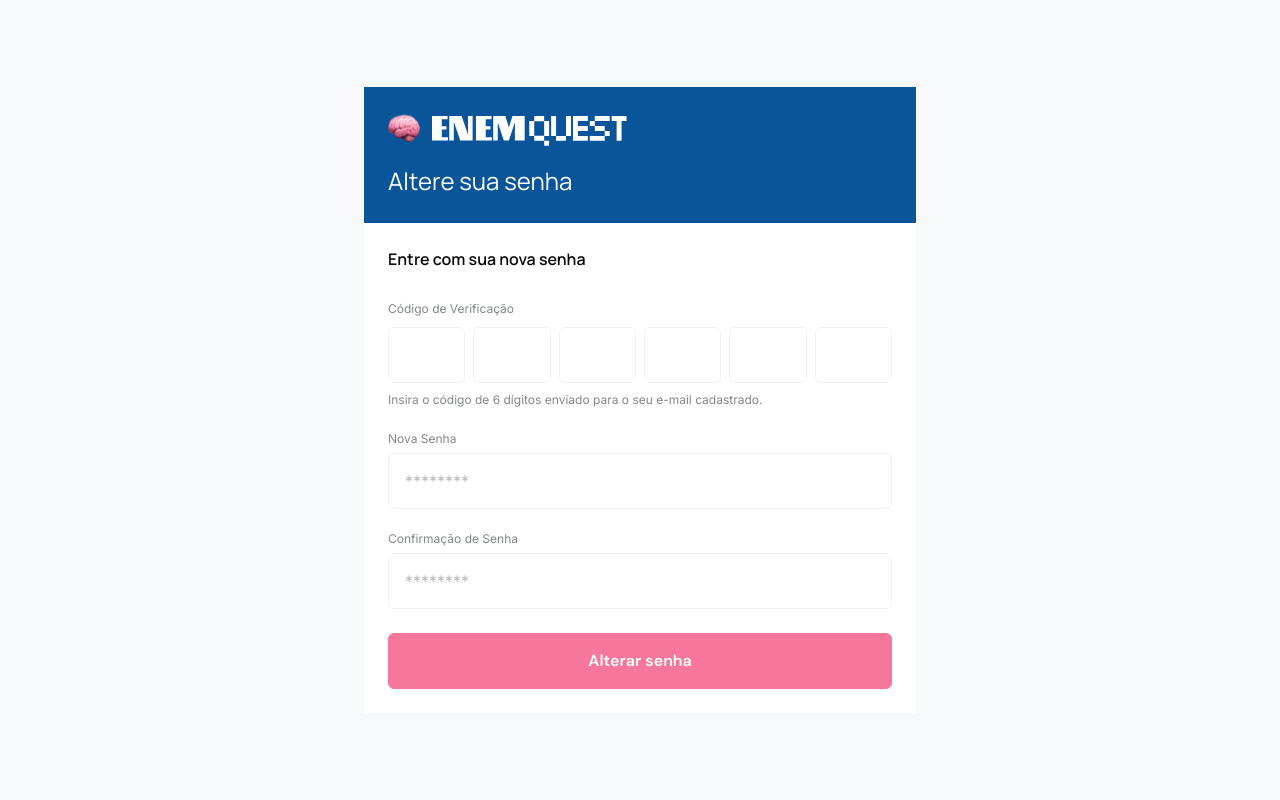
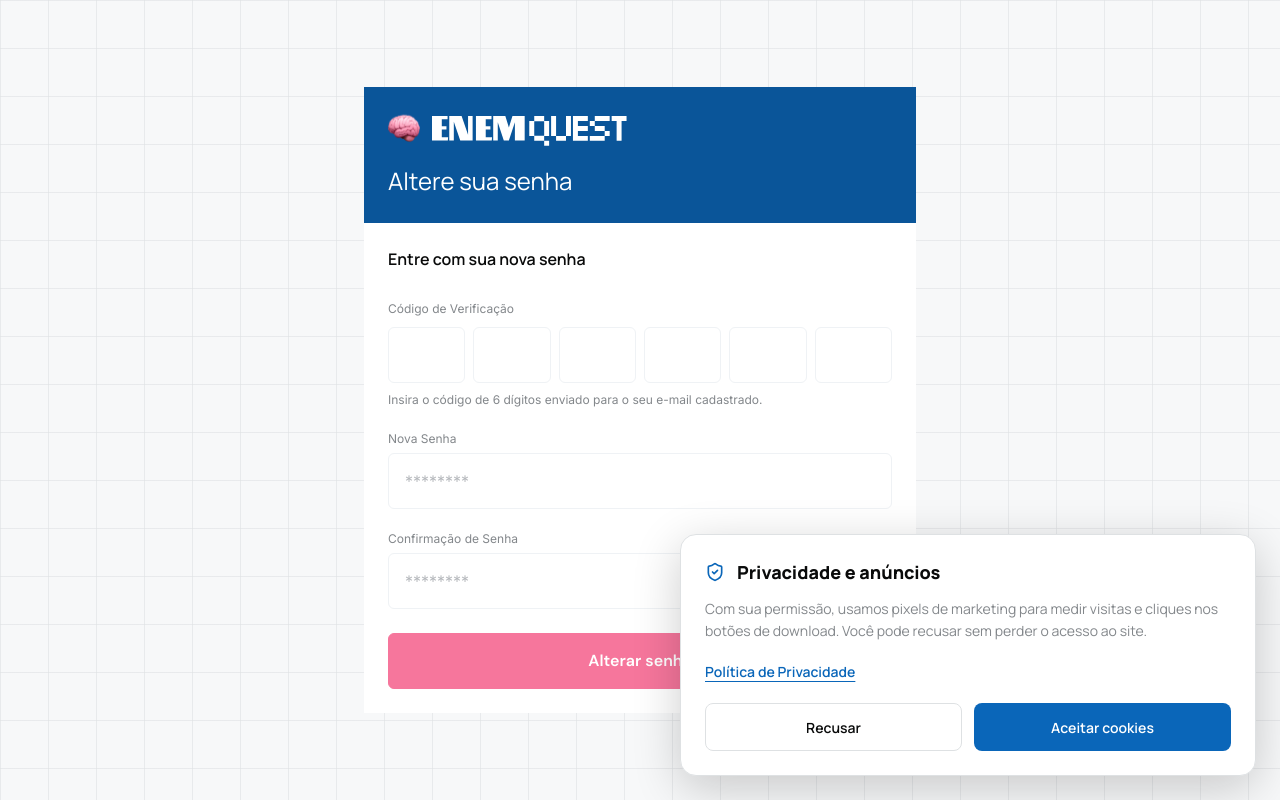
Before and after one commit to marlonlencina/enemquest-frontend, a Next.js app: page /auth/reset-password in a window 1280 px wide. Built offline with nearby package versions, Linux system fonts and the light colour scheme; no server answers; some icons are missing; what @radix-ui/themes would draw is missing.

Commit message:
fix enemquest

```diff
--- a/src/app/auth/reset-password/page.tsx
+++ b/src/app/auth/reset-password/page.tsx
@@ -1,4 +1,5 @@
 "use client";
+import { AuthCard } from "@/app/components/auth/AuthCard";
 import { Button } from "@/app/components/form/Button";
 import { HelperMessage } from "@/app/components/form/HelperMessage";
 import { Input } from "@/app/components/form/Input";
@@ -77,17 +78,17 @@
     },
   });
   return (
-    <div className="bg-gray-100-custom w-full">
+    <div className="auth-grid-background w-full">
       <Container>
-        <div className="flex items-center justify-center w-full py-12 flex-1 bg-gray-100-custom px-6 min-h-screen">
-          <div className="max-w-[552px] mx-auto w-full bg-white">
-            <div className="bg-blue-primary-dark p-6">
+        <div className="flex items-center justify-center w-full py-12 flex-1 px-6 min-h-screen">
+          <AuthCard>
+            <div className="auth-card-heading bg-blue-primary-dark p-6">
               <Logo height={36} />
               <h6 className="font-head text-head24 text-white-custom font-normal mt-4">
                 Altere sua senha
               </h6>
             </div>
-            <div className="w-full p-6 flex flex-col gap-6">
+            <div className="auth-card-content w-full p-6 flex flex-col gap-6">
               <HelperMessage message={serverError} showIcon variant="error" />
               <div className="">
                 <h6 className="font-head text-body16 font-semibold text-black-custom">
@@ -159,7 +160,7 @@
                 </form>
               </div>
             </div>
-          </div>
+          </AuthCard>
         </div>
       </Container>
     </div>
--- /dev/null
+++ b/src/app/components/auth/AuthCard.tsx
@@ -0,0 +1,28 @@
+"use client";
+
+import { motion, useReducedMotion } from "framer-motion";
+import { usePathname } from "next/navigation";
+import type { ReactNode } from "react";
+
+export const AuthCard = ({ children }: { children: ReactNode }) => {
+  const pathname = usePathname();
+  const reducedMotion = useReducedMotion();
+
+  return (
+    <motion.div
+      key={pathname}
+      initial={{ opacity: 0, y: 0, scale: 1 }}
+      animate={{ opacity: 1, y: 0, scale: 1 }}
+      transition={{ duration: reducedMotion ? 0.4 : 0.9, ease: [0.22, 1, 0.36, 1] }}
+      className="mx-auto w-full max-w-[552px] bg-white"
+    >
+      <motion.div
+        initial={false}
+        animate={reducedMotion ? { y: 0, scale: 1 } : { y: [36, 0], scale: [0.97, 1] }}
+        transition={{ duration: 0.9, ease: [0.22, 1, 0.36, 1] }}
+      >
+        {children}
+      </motion.div>
+    </motion.div>
+  );
+};
--- a/src/app/components/landing/LandingFooter.tsx
+++ b/src/app/components/landing/LandingFooter.tsx
@@ -1,5 +1,6 @@
 import Link from "next/link";
 import { Smartphone } from "lucide-react";
+import { PrivacySettingsButton } from "../privacy/PrivacySettingsButton";
 import { Logo } from "../layout/Logo";
 import { WHATSAPP_COMMUNITY_URL } from "./content";
 
@@ -81,6 +82,7 @@
         <div className="flex flex-col items-center gap-2 sm:items-start">
           <span>© {new Date().getFullYear()} ENEM Quest. Todos os direitos reservados.</span>
           <Link href="/politicas-e-termos" className="text-white/80 underline underline-offset-4 hover:text-white-custom">Política de privacidade e termos de uso</Link>
+          <PrivacySettingsButton />
         </div>
         <span>
           ENEM é uma avaliação do INEP. O ENEM Quest não possui vínculo com o INEP ou o MEC.
--- /dev/null
+++ b/src/app/components/privacy/CookieConsent.tsx
@@ -0,0 +1,61 @@
+"use client";
+
+import { ShieldCheck } from "lucide-react";
+import Link from "next/link";
+import { useEffect, useState } from "react";
+import {
+  getMarketingConsent,
+  MarketingConsent,
+  OPEN_PRIVACY_SETTINGS_EVENT,
+  PRIVACY_CONSENT_EVENT,
+  PRIVACY_CONSENT_KEY,
+} from "@/config/privacyConsent";
+
+export const CookieConsent = () => {
+  const [visible, setVisible] = useState(false);
+
+  useEffect(() => {
+    setVisible(getMarketingConsent() === null);
+    const reopen = () => setVisible(true);
+    const sync = (event: StorageEvent) => {
+      if (event.key === PRIVACY_CONSENT_KEY || event.key === null) {
+        setVisible(getMarketingConsent() === null);
+      }
+    };
+    window.addEventListener(OPEN_PRIVACY_SETTINGS_EVENT, reopen);
+    window.addEventListener("storage", sync);
+    return () => {
+      window.removeEventListener(OPEN_PRIVACY_SETTINGS_EVENT, reopen);
+      window.removeEventListener("storage", sync);
+    };
+  }, []);
+
+  const choose = (consent: MarketingConsent) => {
+    try {
+      window.localStorage.setItem(PRIVACY_CONSENT_KEY, consent);
+    } catch {
+      // Still respect the choice in this page when browser storage is blocked.
+    }
+    window.dispatchEvent(new CustomEvent(PRIVACY_CONSENT_EVENT, { detail: consent }));
+    setVisible(false);
+  };
+
+  if (!visible) return null;
+
+  return (
+    <aside aria-labelledby="cookie-consent-title" className="landing-page fixed inset-x-3 bottom-[max(0.75rem,env(safe-area-inset-bottom))] z-[10000] mx-auto max-h-[calc(100dvh-2rem)] max-w-xl overflow-y-auto rounded-2xl border border-gray-300-custom bg-white-custom p-5 text-black-custom shadow-[0_12px_48px_rgba(9,10,10,0.2)] sm:inset-x-auto sm:right-6 sm:bottom-6 sm:mx-0 sm:w-[calc(100%-3rem)] sm:p-6">
+      <div className="flex items-center gap-3">
+        <ShieldCheck aria-hidden className="h-5 w-5 shrink-0 text-blue-primary" />
+        <h2 id="cookie-consent-title" className="text-body18 font-extrabold">Privacidade e anúncios</h2>
+      </div>
+      <p className="mt-3 text-body14 leading-relaxed text-gray-500-custom">
+        Com sua permissão, usamos pixels de marketing para medir visitas e cliques nos botões de download. Você pode recusar sem perder o acesso ao site.
+      </p>
+      <Link href="/politicas-e-termos#privacidade" className="mt-3 inline-flex min-h-8 items-center text-body14 font-semibold text-blue-primary underline underline-offset-4 focus-visible:outline-2 focus-visible:outline-offset-2 focus-visible:outline-blue-primary">Política de Privacidade</Link>
+      <div className="mt-4 grid grid-cols-2 gap-3">
+        <button type="button" onClick={() => choose("rejected")} className="min-h-12 rounded-lg border border-gray-300-custom px-4 py-3 text-body14 font-semibold hover:bg-gray-100-custom focus-visible:outline-2 focus-visible:outline-offset-2 focus-visible:outline-blue-primary">Recusar</button>
+        <button type="button" onClick={() => choose("accepted")} className="min-h-12 rounded-lg bg-blue-primary px-4 py-3 text-body14 font-semibold text-white-custom hover:bg-blue-primary-dark focus-visible:outline-2 focus-visible:outline-offset-2 focus-visible:outline-blue-primary">Aceitar cookies</button>
+      </div>
+    </aside>
+  );
+};
--- /dev/null
+++ b/src/app/components/privacy/PrivacySettingsButton.tsx
@@ -0,0 +1,9 @@
+"use client";
+
+import { OPEN_PRIVACY_SETTINGS_EVENT } from "@/config/privacyConsent";
+
+export const PrivacySettingsButton = () => (
+  <button type="button" onClick={() => window.dispatchEvent(new Event(OPEN_PRIVACY_SETTINGS_EVENT))} className="min-h-8 text-white/80 underline underline-offset-4 hover:text-white-custom focus-visible:outline-2 focus-visible:outline-offset-2 focus-visible:outline-white">
+    Preferências de cookies
+  </button>
+);
--- a/src/app/globals.css
+++ b/src/app/globals.css
@@ -90,3 +90,11 @@
 .landing-page section[id] {
   scroll-margin-top: 12rem;
 }
+
+.auth-grid-background {
+  background-color: var(--color-gray-100-custom);
+  background-image:
+    linear-gradient(to right, #dee1e399 1px, transparent 1px),
+    linear-gradient(to bottom, #dee1e399 1px, transparent 1px);
+  background-size: 48px 48px;
+}
--- a/src/app/layout.tsx
+++ b/src/app/layout.tsx
@@ -1,3 +1,4 @@
+import { CookieConsent } from "./components/privacy/CookieConsent";
 import { AuthProvider } from "@/context/useAuth";
 import { ConfirmationProvider } from "@/context/useConfirmationDialog";
 import { GeneralExamInfoProvider } from "@/context/useGeneralExamInfo";
@@ -58,6 +59,7 @@
               </ListsProvider>
             </GoogleOAuthProvider>
           </AuthProvider>
+          <CookieConsent />
         </Theme>
       </body>
     </html>
--- a/src/app/politicas-e-termos/page.tsx
+++ b/src/app/politicas-e-termos/page.tsx
@@ -14,6 +14,10 @@
     "Esta política descreve o uso de dados pessoais no ENEM Quest, plataforma de estudos com questões de provas anteriores do ENEM. Para dúvidas sobre privacidade ou solicitações relacionadas aos seus dados, entre em contato pelo e-mail suporte@enemquest.com.br.",
     "O cadastro por e-mail solicita nome, sobrenome, e-mail, nome de usuário, telefone, data de nascimento e senha. O acesso com Google utiliza a autenticação desse serviço e informações de perfil associadas à conta. Também são utilizados os registros de listas, respostas e desempenho gerados durante o estudo.",
     "Esses dados permitem criar e administrar sua conta, autenticar o acesso, organizar suas listas e apresentar resultados e participação no ranking. Os dados necessários ao serviço são tratados para executar a relação com o usuário; obrigações legais e outras finalidades devem observar as bases legais aplicáveis. O aceite dos termos não representa consentimento genérico para qualquer uso de dados.",
+  ] },
+  { id: "cookies", title: "Cookies e preferências de marketing", paragraphs: [
+    "Você pode aceitar ou recusar o uso de pixels de marketing para medir visitas e cliques nos botões de download. A recusa não impede o acesso ao site. Esses recursos dependem de autorização prévia e não devem ser ativados enquanto você não aceitar.",
+    "Sua escolha é salva no armazenamento local deste navegador. Para alterá-la, utilize o botão Preferências de cookies no rodapé. Ao limpar os dados do navegador ou acessar por outro dispositivo, poderá ser necessário escolher novamente. No momento, nenhum pixel de marketing está integrado ao site.",
   ] },
   { id: "armazenamento", title: "Armazenamento e serviços externos", paragraphs: [
     "A plataforma utiliza armazenamento local do navegador para manter o token de autenticação. Ao sair da conta, esse token é removido. Você também pode limpar os dados do site nas configurações do navegador; isso pode encerrar seu acesso.",
--- /dev/null
+++ b/src/config/privacyConsent.ts
@@ -0,0 +1,19 @@
+export const PRIVACY_CONSENT_KEY = "enemquest-marketing-consent-v1";
+export const PRIVACY_CONSENT_EVENT = "enemquest:marketing-consent";
+export const OPEN_PRIVACY_SETTINGS_EVENT = "enemquest:open-privacy-settings";
+export type MarketingConsent = "accepted" | "rejected";
+
+// Marketing integrations must check this before loading or sending events.
+export function getMarketingConsent(): MarketingConsent | null {
+  if (typeof window === "undefined") return null;
+  try {
+    const value = window.localStorage.getItem(PRIVACY_CONSENT_KEY);
+    return value === "accepted" || value === "rejected" ? value : null;
+  } catch {
+    return null;
+  }
+}
+
+export function hasMarketingConsent(): boolean {
+  return getMarketingConsent() === "accepted";
+}
```
Also changed, not shown: src/app/auth/forgot-password/page.tsx (+7 -6 lines), src/app/auth/login/LoginForm.tsx (+7 -6 lines), src/app/auth/signup/SignupForm.tsx (+7 -6 lines).
